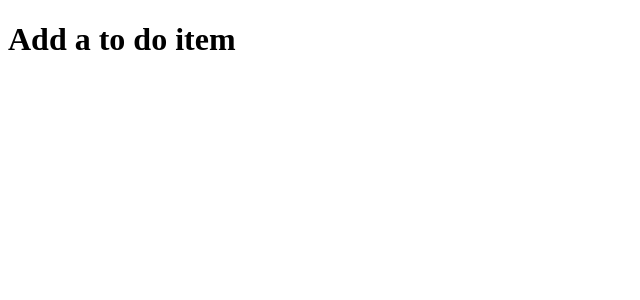
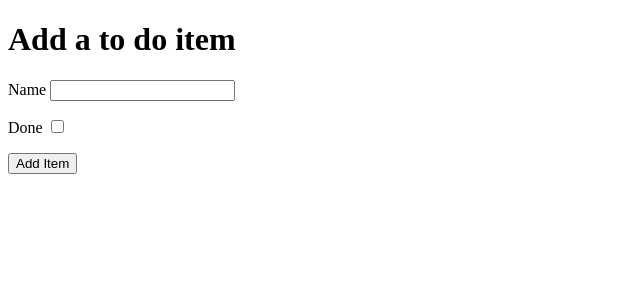
Before and after one commit to Juliet-Simpson/ci-fsf-hello-django, a Django app: template todo/templates/todo/add_item.html in a window 1280 px wide. Shown: the top 300 px of the page, without its empty margins (0-640 px from the left). Run offline with Django 3.2, Linux system fonts and the light colour scheme; the template is opened without the code that fills it, so the values that code supplies are empty.

Commit message:
Create add item form

```diff
--- a/todo/templates/todo/add_item.html
+++ b/todo/templates/todo/add_item.html
@@ -8,6 +8,25 @@
 </head>
 <body>
     <h1>Add a to do item</h1>
+    <form method="POST" action="add">
+        <div>
+            <p>
+                <label for="id-name">Name</label>
+                <input type="text" id="id_name" name="item_name">
+            </p>
+        </div>
+        <div>
+            <p>
+                <label for="id-done">Done</label>
+                <input type="checkbox" id="id_done" name="item_done">
+            </p>
+        </div>
+        <div>
+            <p>
+            <button type="submit">Add Item</button>
+        </p>
+        </div>
+    </form>
 
 </body>
 </html>
```
